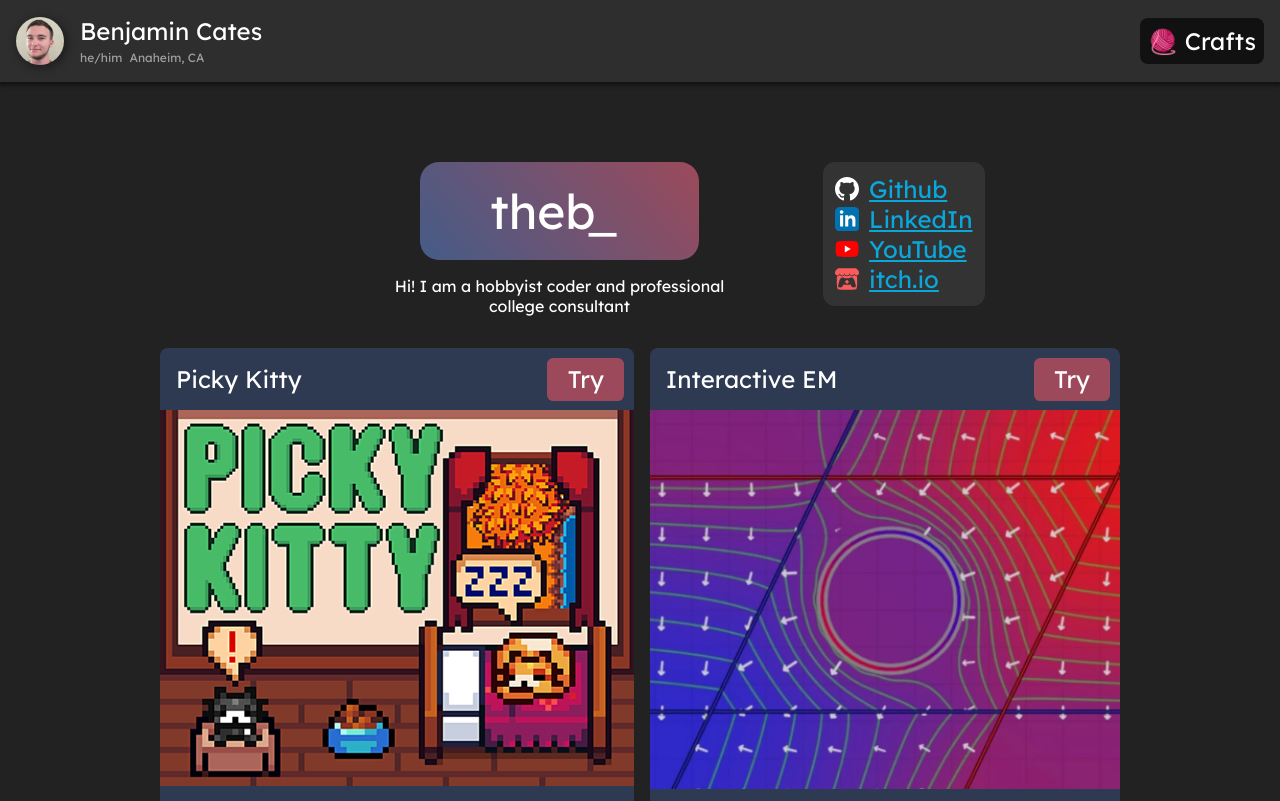
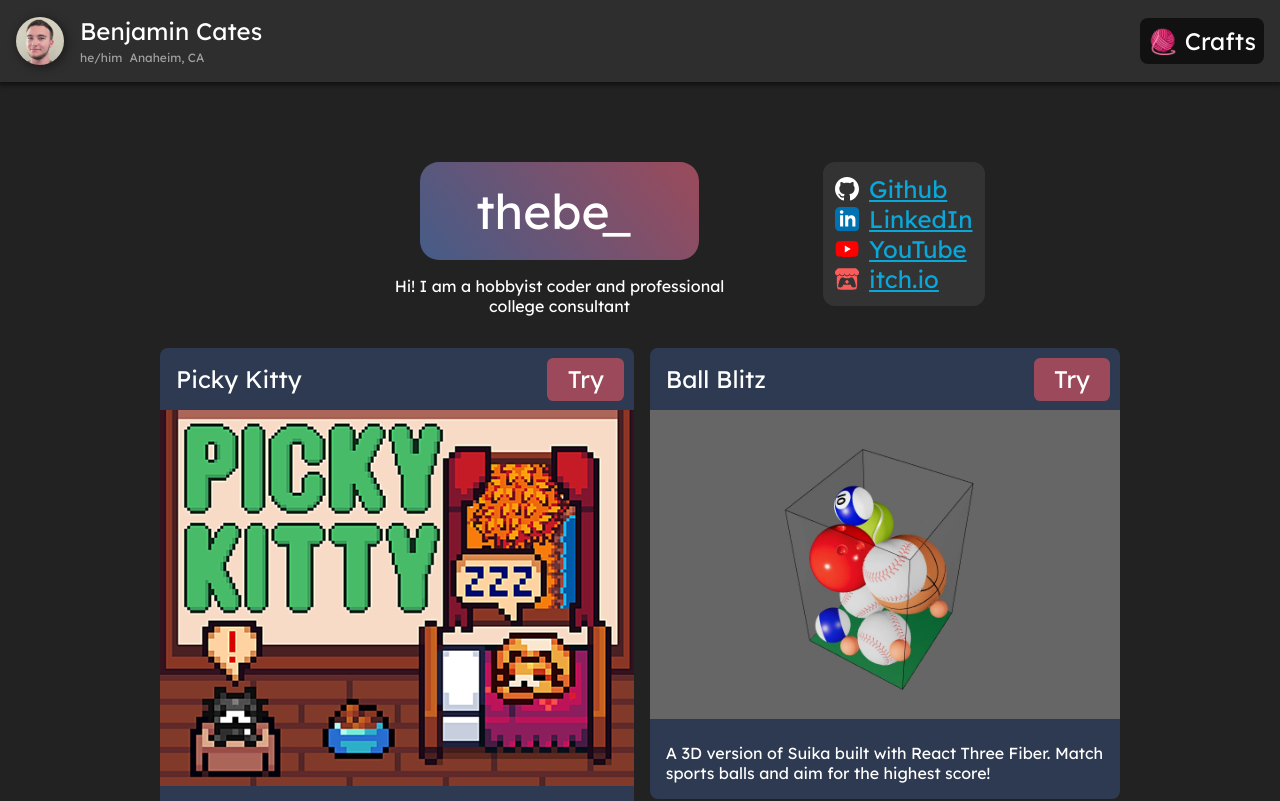
Before and after one commit to benjamin-cates/thebenjicatdev, a React (Vite) app: page / in a window 1280 px wide. Shown: the top 801 px of the page. Built offline with nearby package versions, Linux system fonts and the light colour scheme; a web font is replaced by a local one.

Commit message:
Add Ball Blitz

```diff
--- a/src/pages/Home.tsx
+++ b/src/pages/Home.tsx
@@ -92,6 +92,13 @@ const Home: React.FC = (_props: {}) => {
             </div>
             <div className="experience_column">
                 <HomeElement
+                    title="Ball Blitz"
+                    alt="3D ball matching game"
+                    image="/images/ball_blitz.webp"
+                    try="https://benjamin-cates.github.io/ball-blitz"
+                    spiel="A 3D version of Suika built with React Three Fiber. Match sports balls and aim for the highest score!"
+                ></HomeElement>
+                <HomeElement
                     title="Interactive EM"
                     alt="Electric field visualization"
                     image="/images/interactive_em.webp"
```
Also changed, not shown: src/public/images/ball_blitz.webp (added).
